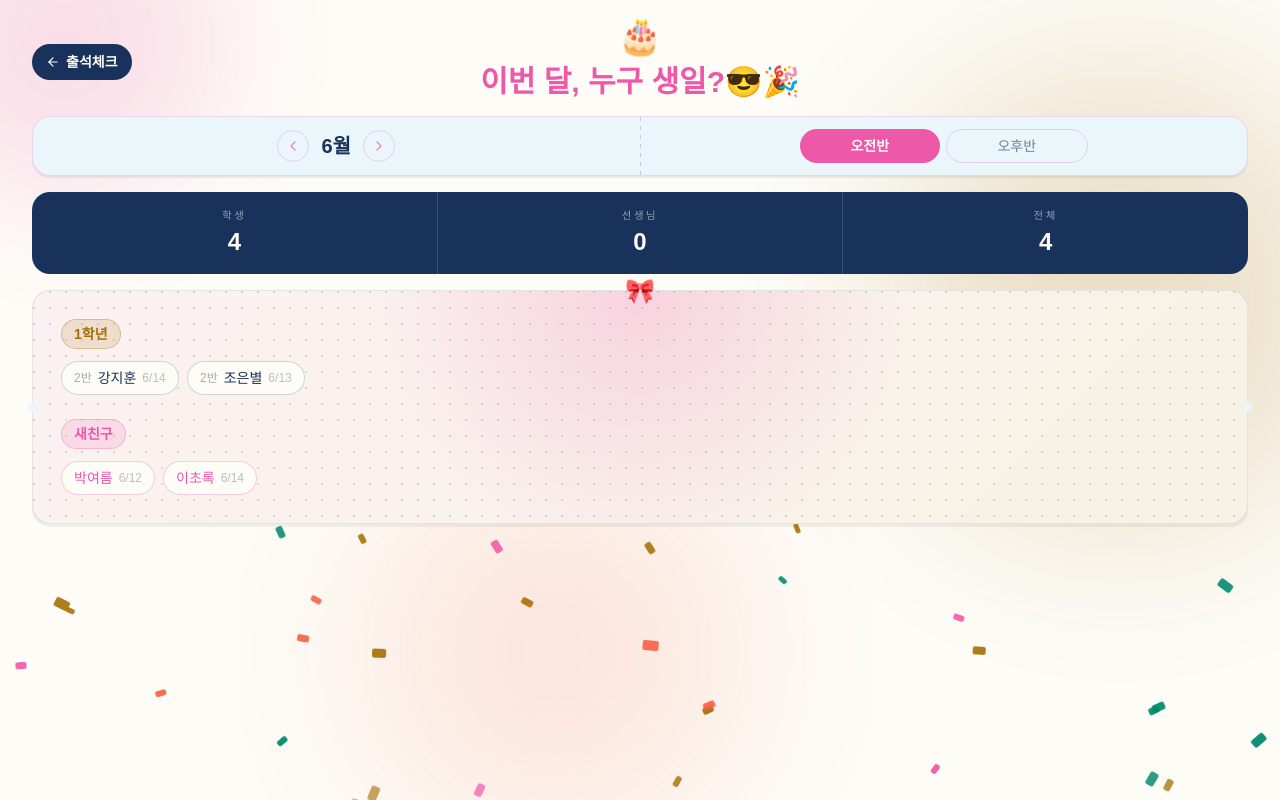
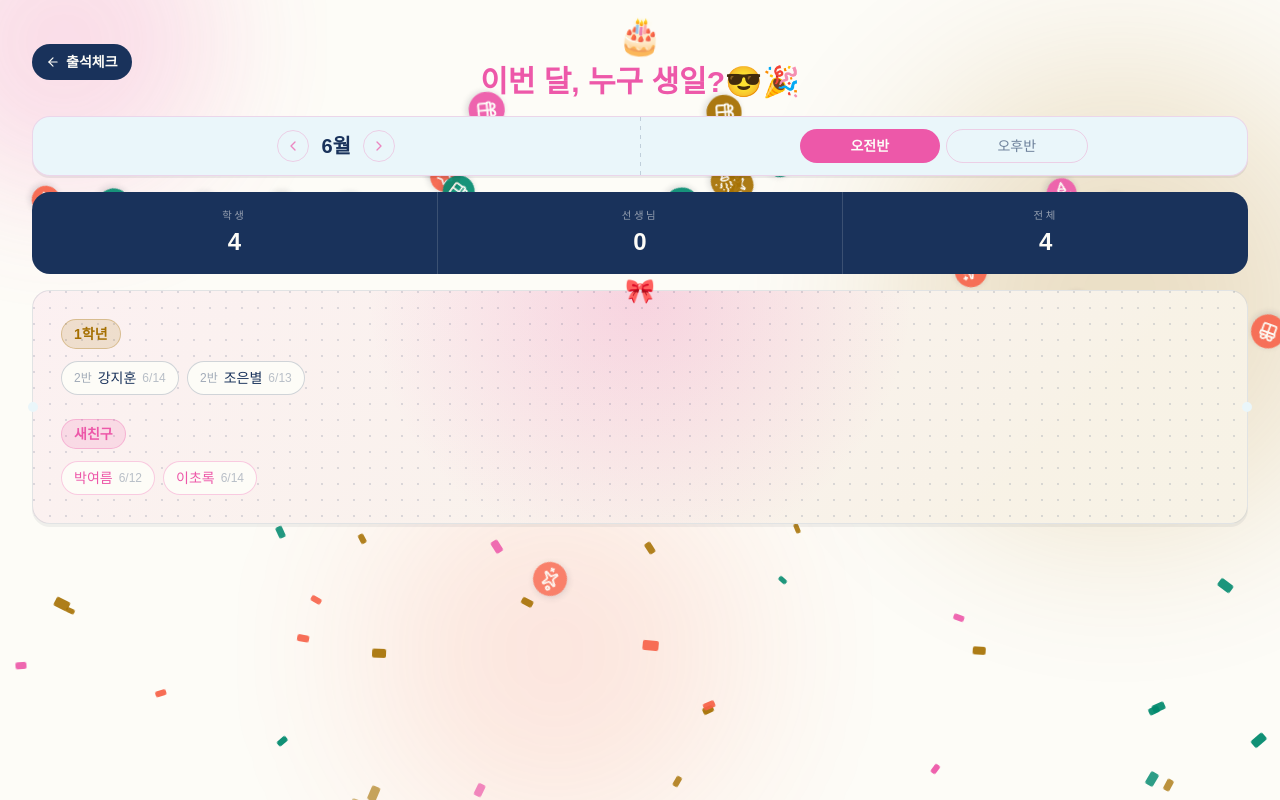
Before and after one commit to jeoniltae/youth-attendance, a Next.js app: page /birthday in a window 1280 px wide. Built offline with nearby package versions, Linux system fonts and the light colour scheme; a web font is replaced by a local one.

Commit message:
design: 생일 페이지에 깜짝 비 애니메이션 추가 및 관련 아이콘 작업

```diff
--- a/src/app/birthday/page.tsx
+++ b/src/app/birthday/page.tsx
@@ -10,7 +10,16 @@ import {
   type MouseEvent,
 } from "react";
 import Link from "next/link";
-import { ArrowLeft, ChevronLeft, ChevronRight } from "lucide-react";
+import {
+  ArrowLeft,
+  Cake,
+  ChevronLeft,
+  ChevronRight,
+  Gift,
+  PartyPopper,
+  Sparkles,
+  Star,
+} from "lucide-react";
 import { mockStudents, mockTeachers } from "@/lib/mock-data";
 import { groupBirthdaysByMonth, type BirthdayGroup } from "@/lib/birthdays";
 import { getTodayInSeoul } from "@/lib/date";
@@ -91,6 +100,31 @@ function buildBurst(seed: number) {
   });
 }
 
+// 평소엔 잠잠하다가 일정 주기로 화면 위에서 쏟아지는 "깜짝 비" 이벤트 — 색깔 배지에 담긴 생일 아이콘
+const RAIN_COUNT = 36;
+const RAIN_INTERVAL_MS = 10000;
+const RAIN_VISIBLE_MS = 8000;
+const RAIN_ICONS = [Cake, Gift, Star, PartyPopper, Sparkles];
+
+function buildRain(seed: number) {
+  return Array.from({ length: RAIN_COUNT }, (_, i) => {
+    const r1 = seededRandom(seed * 2000 + i * 11 + 1);
+    const r2 = seededRandom(seed * 2000 + i * 11 + 2);
+    const r3 = seededRandom(seed * 2000 + i * 11 + 3);
+    const r4 = seededRandom(seed * 2000 + i * 11 + 4);
+    const r5 = seededRandom(seed * 2000 + i * 11 + 5);
+    return {
+      left: r1 * 100,
+      delay: r2 * 1.6,
+      duration: 3.2 + r3 * 1.6,
+      size: 24 + r4 * 14,
+      color: CONFETTI_COLORS[i % CONFETTI_COLORS.length],
+      rotate: r5 * 360,
+      Icon: RAIN_ICONS[i % RAIN_ICONS.length],
+    };
+  });
+}
+
 export default function BirthdayPage() {
   const today = getTodayInSeoul();
   const [month, setMonth] = useState(() => today.getMonth() + 1);
@@ -113,6 +147,31 @@ export default function BirthdayPage() {
   const burstPieces = useMemo(
     () => (burstSeed > 0 ? buildBurst(burstSeed) : []),
     [burstSeed],
+  );
+
+  const [rainSeed, setRainSeed] = useState(0);
+  const [showRain, setShowRain] = useState(false);
+
+  useEffect(() => {
+    let hideTimer: ReturnType<typeof setTimeout> | undefined;
+    function triggerRain() {
+      clearTimeout(hideTimer);
+      setRainSeed((s) => s + 1);
+      setShowRain(true);
+      hideTimer = setTimeout(() => setShowRain(false), RAIN_VISIBLE_MS);
+    }
+    const firstTimer = setTimeout(triggerRain, 3000);
+    const interval = setInterval(triggerRain, RAIN_INTERVAL_MS);
+    return () => {
+      clearTimeout(firstTimer);
+      clearTimeout(hideTimer);
+      clearInterval(interval);
+    };
+  }, []);
+
+  const rainPieces = useMemo(
+    () => (showRain ? buildRain(rainSeed) : []),
+    [rainSeed, showRain],
   );
 
   const groups = useMemo(
@@ -201,6 +260,28 @@ export default function BirthdayPage() {
               animation: `confetti-rise ${c.duration}s linear ${c.delay}s infinite`,
             }}
           />
+        ))}
+
+        {rainPieces.map((r, i) => (
+          <span
+            key={`${rainSeed}-${i}`}
+            className="absolute flex select-none items-center justify-center rounded-full shadow-[0_2px_6px_rgba(30,34,51,0.18)]"
+            style={{
+              left: `${r.left}%`,
+              top: "-10%",
+              width: `${r.size}px`,
+              height: `${r.size}px`,
+              backgroundColor: r.color,
+              transform: `rotate(${r.rotate}deg)`,
+              animation: `confetti-rain ${r.duration}s ease-in ${r.delay}s 1 forwards`,
+            }}
+          >
+            <r.Icon
+              style={{ color: "var(--paper)" }}
+              size={r.size * 0.58}
+              strokeWidth={2.2}
+            />
+          </span>
         ))}
       </div>
 
--- a/src/app/globals.css
+++ b/src/app/globals.css
@@ -221,6 +221,32 @@
   }
 }
 
+@keyframes confetti-rain {
+  0% {
+    transform: translate(0, 0) rotate(0deg);
+    opacity: 0;
+  }
+  8% {
+    opacity: 0.95;
+  }
+  25% {
+    transform: translate(-16px, 28vh) rotate(110deg);
+  }
+  50% {
+    transform: translate(16px, 54vh) rotate(220deg);
+  }
+  75% {
+    transform: translate(-16px, 80vh) rotate(330deg);
+  }
+  92% {
+    opacity: 0.7;
+  }
+  100% {
+    transform: translate(8px, 115vh) rotate(420deg);
+    opacity: 0;
+  }
+}
+
 @keyframes confetti-burst {
   0% {
     transform: translate(-50%, -50%) translate(0, 0) scale(1) rotate(0deg);
@@ -282,6 +308,7 @@
 
 @media (prefers-reduced-motion: reduce) {
   [style*="confetti-rise"],
+  [style*="confetti-rain"],
   [style*="confetti-burst"],
   [style*="blob-breathe"] {
     animation: none !important;
```
